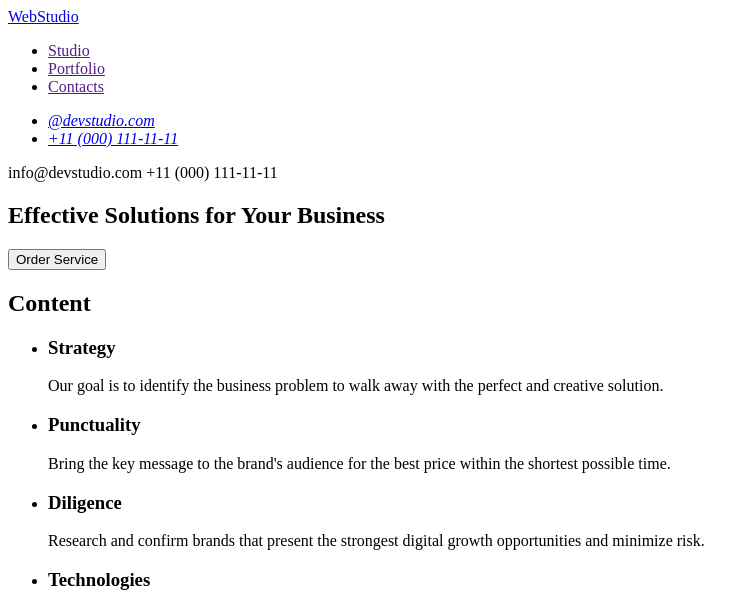
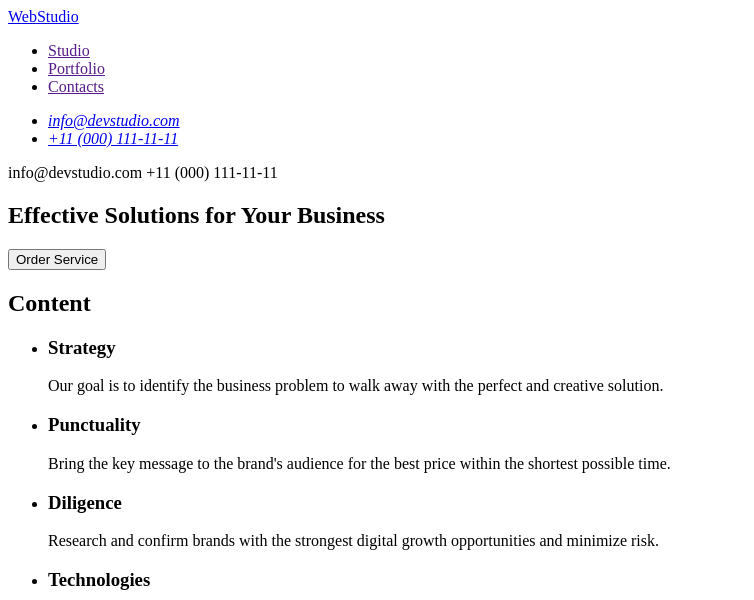
Before and after one commit to OlenaHartsun/goit-markup-hw-01, a plain HTML site: page index.html in a window 1280 px wide. Shown: the top 600 px of the page, without its empty margins (0-754 px from the left). Drawn offline with Linux system fonts and the light colour scheme.

Commit message:
Update index.html

```diff
--- a/index.html
+++ b/index.html
@@ -17,7 +17,7 @@
       </nav>
       <address>
         <ul>
-          <li><a href="mailto:info@devstudio.com">@devstudio.com</a></li>
+          <li><a href="mailto:info@devstudio.com">info@devstudio.com</a></li>
           <li><a href="tel:+110001111111">+11 (000) 111-11-11</a></li>
         </ul>
       </address>
@@ -50,8 +50,8 @@
           <li>
             <h3>Diligence</h3>
             <p>
-              Research and confirm brands that present the strongest digital
-              growth opportunities and minimize risk.
+              Research and confirm brands with the strongest digital growth
+              opportunities and minimize risk.
             </p>
           </li>
           <li>
```
